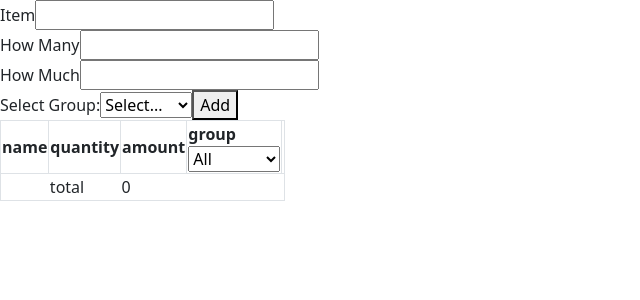
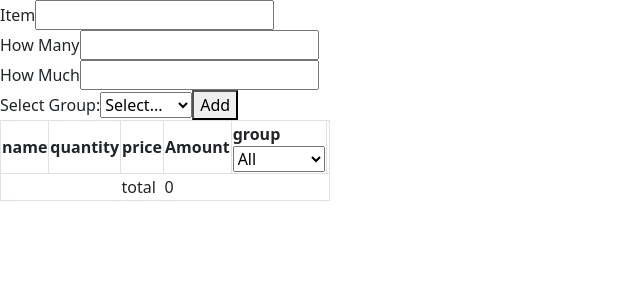
Before and after one commit to archmanayon/archeact, a React (Vite) app: page / in a window 1280 px wide. Shown: the top 300 px of the page, without its empty margins (0-640 px from the left). Built offline with nearby package versions, Linux system fonts and the light colour scheme.

Commit message:
added price column
correction of total amount

```diff
--- a/src/App.tsx
+++ b/src/App.tsx
@@ -8,7 +8,7 @@ import { FieldValues } from "react-hook-form";
 
 function App() {
   const [list, setList] = useState([
-    { itemName: "", quantity: 0, amount: 0, group: "" },
+    { itemName: "", quantity: 0, price: 0, totalAmount:0, group: "" },
   ]);
 
   const onAdd = (item: FieldValues) =>
@@ -17,7 +17,8 @@ function App() {
       {
         itemName: item.itemName,
         quantity: item.quantity,
-        amount: Number(item.amount) * Number(item.quantity),
+        price: Number(item.price),
+        totalAmount: Number(item.price) * Number(item.quantity),
         group: item.group,
       },
     ]);
--- a/src/grocery/Item2.tsx
+++ b/src/grocery/Item2.tsx
@@ -17,8 +17,8 @@ const Item2 = ({onAdd}:Props) => {
         <label htmlFor="quantity"> How Many </label>
         <input {...register("quantity")} />
         <br />
-        <label htmlFor="amount"> How Much </label>
-        <input {...register("amount")} />
+        <label htmlFor="price"> How Much </label>
+        <input {...register("price")} />
         <br />
         <label htmlFor="group">Select Group:</label>
         <select
--- a/src/grocery/ListOfItems.tsx
+++ b/src/grocery/ListOfItems.tsx
@@ -3,17 +3,17 @@ import AmountAdjust from "./AmountAdjust";
 import Group from "./Group";
 
 interface Props {
-  list: { itemName: string; quantity: number; amount: number; group: string }[];
+  list: { itemName: string; quantity: number; price: number; totalAmount: number; group: string }[];
 
   handleDelete?: (selectIndex: number) => void;
 }
 const ListOfItems = ({ list, handleDelete }: Props) => {
   const [dropSelect, setDropSelect] = useState("");
-  const filterList = list.filter((entry) =>
-    dropSelect !== "" ? entry.group === dropSelect : entry.group !== dropSelect
+  const filteredList = list.filter((selectedList) =>
+    dropSelect !== "" ? (selectedList.group === dropSelect) : (selectedList.group !== dropSelect)
   );
 
-  const sum = filterList.reduce((total, item) => total + Number(item.amount), 0);
+  const sum = filteredList.reduce((total, item) => total + Number(item.totalAmount), 0);
 
   return (
     <>
@@ -22,7 +22,8 @@ const ListOfItems = ({ list, handleDelete }: Props) => {
           <tr className="focus:outline-none h-16 border border-gray-100 rounded">
             <th className="border border-slate-600">name</th>
             <th className="border border-slate-600">quantity</th>
-            <th className="border border-slate-600">amount</th>
+            <th className="border border-slate-600">price</th>
+            <th className="border border-slate-600">Amount</th>
             <th className="border border-slate-600">
               group
               <Group
@@ -35,7 +36,7 @@ const ListOfItems = ({ list, handleDelete }: Props) => {
           </tr>
         </thead>
         <tbody>
-          {filterList
+          {filteredList
             .map((item, index) => (
               <tr
                 key={index}
@@ -46,8 +47,9 @@ const ListOfItems = ({ list, handleDelete }: Props) => {
                   {item.quantity.toString()}
                 </td>
                 <td className="border border-slate-800">
-                  <AmountAdjust orig={item.amount} />
+                  <AmountAdjust orig={item.price} />
                 </td>
+                <td className="border border-slate-800">{item.totalAmount}</td>
                 <td className="border border-slate-800">{item.group}</td>
                 <td className="border border-slate-800">
                   <button onClick={() => handleDelete? handleDelete(index): null}>DELETE</button>
@@ -55,7 +57,7 @@ const ListOfItems = ({ list, handleDelete }: Props) => {
               </tr>
             ))}
           <tr>
-            <td></td>
+            <td></td><td></td>
             <td>total</td>
             <td>{sum}</td>
           </tr>
```
